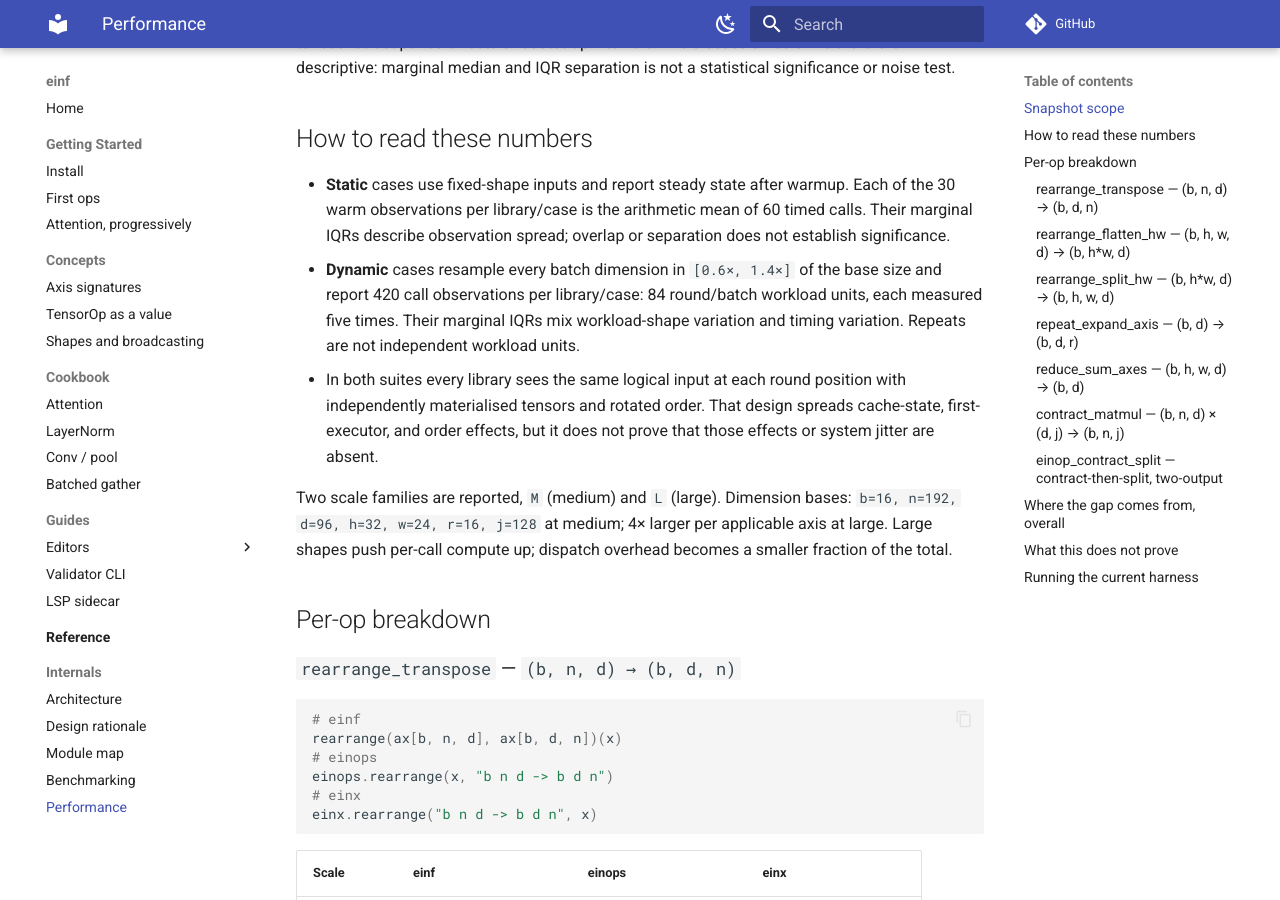
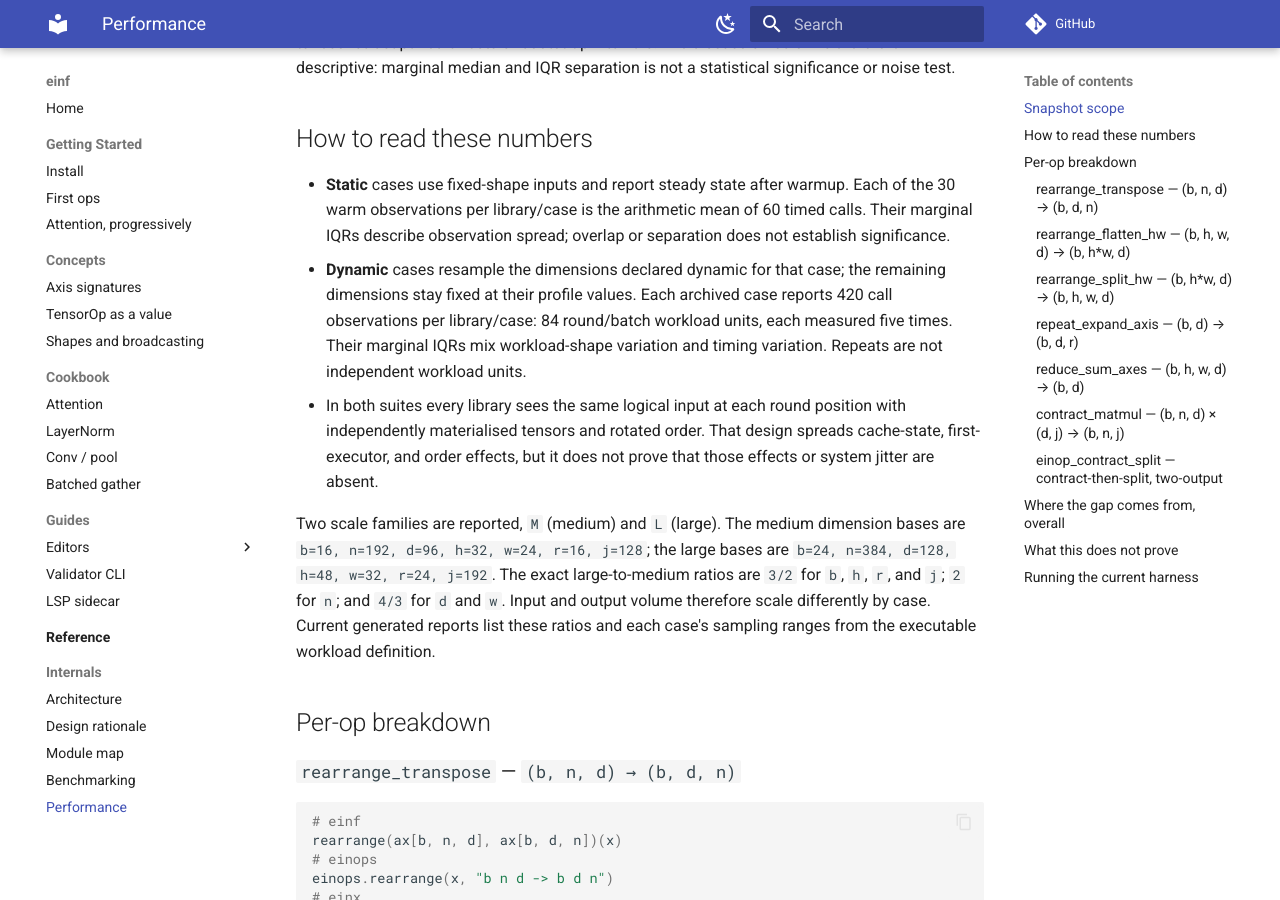
Before and after one commit to isty2e/einf, an MkDocs documentation site: the page built from docs/internals/performance.md, in a window 1280 px wide and 900 px high, scrolled down 924 px. Built offline with MkDocs 1.6.1 and Material for MkDocs 9.7.7, drawn with Linux system fonts in a browser that asks for light colours; comment, search, counter and statistics services are not loaded.

Commit message:
docs(benchmarks): correct dynamic workload descriptions

```diff
--- a/docs/internals/performance.md
+++ b/docs/internals/performance.md
@@ -41,20 +41,24 @@ median and IQR separation is not a statistical significance or noise test.
   warmup. Each of the 30 warm observations per library/case is the
   arithmetic mean of 60 timed calls. Their marginal IQRs describe
   observation spread; overlap or separation does not establish significance.
-- **Dynamic** cases resample every batch dimension in `[0.6×, 1.4×]`
-  of the base size and report 420 call observations per library/case:
-  84 round/batch workload units, each measured five times. Their marginal
-  IQRs mix workload-shape variation and timing variation. Repeats are not
-  independent workload units.
+- **Dynamic** cases resample the dimensions declared dynamic for that case;
+  the remaining dimensions stay fixed at their profile values. Each archived
+  case reports 420 call observations per library/case: 84 round/batch workload
+  units, each measured five times. Their marginal IQRs mix workload-shape
+  variation and timing variation. Repeats are not independent workload units.
 - In both suites every library sees the same logical input at each
   round position with independently materialised tensors and rotated
   order. That design spreads cache-state, first-executor, and order effects,
   but it does not prove that those effects or system jitter are absent.
 
-Two scale families are reported, `M` (medium) and `L` (large).
-Dimension bases: `b=16, n=192, d=96, h=32, w=24, r=16, j=128` at medium;
-4× larger per applicable axis at large. Large shapes push per-call
-compute up; dispatch overhead becomes a smaller fraction of the total.
+Two scale families are reported, `M` (medium) and `L` (large). The medium
+dimension bases are `b=16, n=192, d=96, h=32, w=24, r=16, j=128`; the large
+bases are `b=24, n=384, d=128, h=48, w=32, r=24, j=192`. The exact
+large-to-medium ratios are `3/2` for `b`, `h`, `r`, and `j`; `2` for `n`; and
+`4/3` for `d` and `w`. Input and output volume therefore scale differently by
+case.
+Current generated reports list these ratios and each case's sampling ranges
+from the executable workload definition.
 
 ## Per-op breakdown
 
```
Also changed, not shown: artifacts/bench/bench-torch-large-dynamic.md (+1 -1 lines), artifacts/bench/bench-torch-medium-dynamic.md (+1 -1 lines), docs/internals/benchmarking.md (+17 -5 lines).
